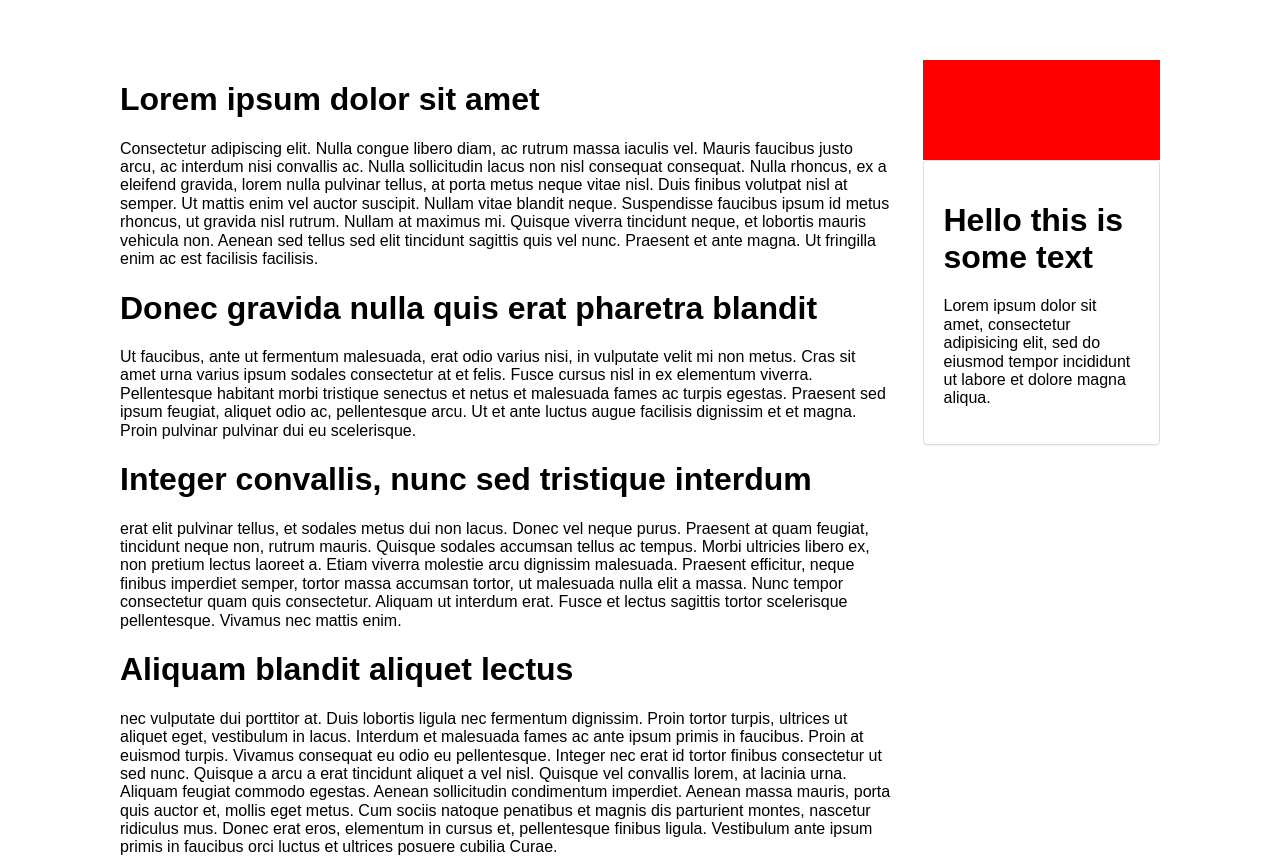
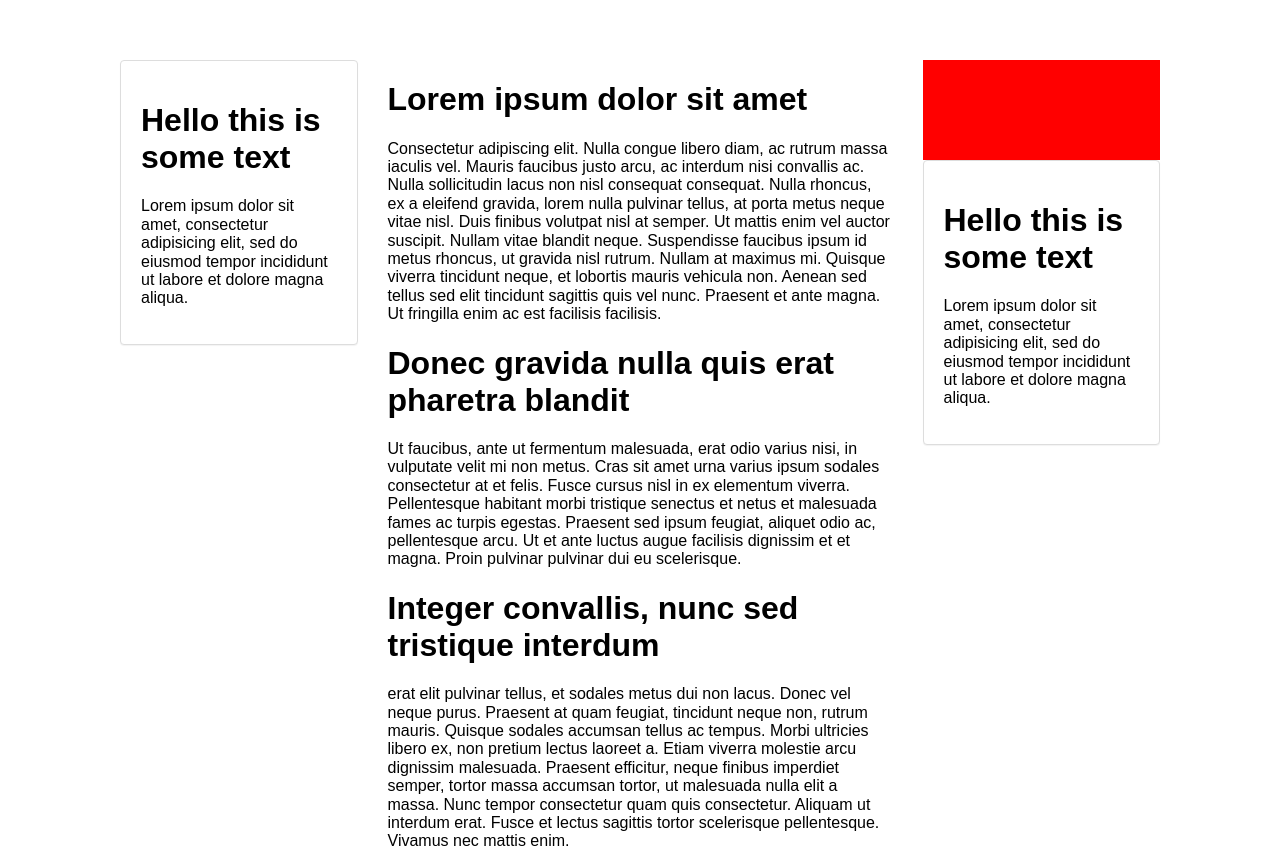
Before and after one commit to patryknawolski/icky, a website built with webpack: page demo/index.html in a window 1280 px wide. Shown: the part 190-1050 px from the top of the page. Built offline with nearby package versions, Linux system fonts and the light colour scheme.

Commit message:
Add second column with sticky element to demo

```diff
--- a/demo/css/demo.css
+++ b/demo/css/demo.css
@@ -44,8 +44,8 @@ body * {
   width: 25%;
 }
 
-.col-9 {
-  width: 75%;
+.col-6 {
+  width: 50%;
 }
 
 /* Components */
--- a/demo/index.html
+++ b/demo/index.html
@@ -11,7 +11,13 @@
     <div class="wrapper">
       <div class="container">
         <div class="row row--flex">
-          <div class="col-9">
+          <div class="col-3">
+            <div class="panel" data-icky="top" data-icky-offset="50">
+              <h1>Hello this is some text</h1>
+              <p>Lorem ipsum dolor sit amet, consectetur adipisicing elit, sed do eiusmod tempor incididunt ut labore et dolore magna aliqua.</p>
+            </div>
+          </div>
+          <div class="col-6">
             <h1>Lorem ipsum dolor sit amet</h1>
             <p>Consectetur adipiscing elit. Nulla congue libero diam, ac rutrum massa iaculis vel. Mauris faucibus justo arcu, ac interdum nisi convallis ac. Nulla sollicitudin lacus non nisl consequat consequat. Nulla rhoncus, ex a eleifend gravida, lorem nulla pulvinar tellus, at porta metus neque vitae nisl. Duis finibus volutpat nisl at semper. Ut mattis enim vel auctor suscipit. Nullam vitae blandit neque. Suspendisse faucibus ipsum id metus rhoncus, ut gravida nisl rutrum. Nullam at maximus mi. Quisque viverra tincidunt neque, et lobortis mauris vehicula non. Aenean sed tellus sed elit tincidunt sagittis quis vel nunc. Praesent et ante magna. Ut fringilla enim ac est facilisis facilisis.</p>
 
```
